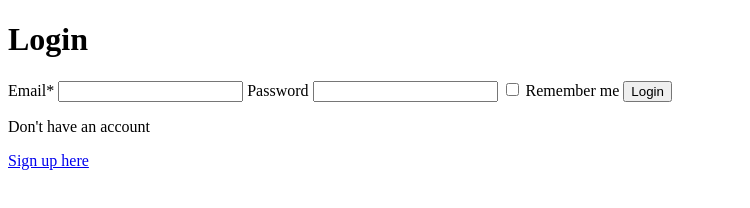
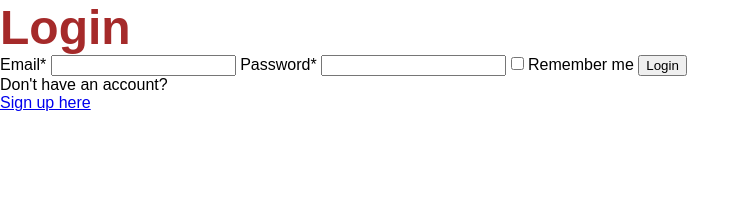
Before and after one commit to KratosGOW69/figuras-projects, a plain HTML site: page index.html in a window 1280 px wide. Shown: the whole page, without its empty margins (0-750 px from the left). Drawn offline with Linux system fonts and the light colour scheme.

Commit message:
Add files via upload

```diff
--- a/index.html
+++ b/index.html
@@ -3,22 +3,21 @@
 <head>
     <meta charset="UTF-8">
     <meta name="viewport" content="width=device-width, initial-scale=1.0">
-    <title>Figuras Projects</title>
-    <link rel="stylesheet" type="text/css" href="style.css" />
+    <title>Log in</title>
+    <link rel="stylesheet" href="style.css">
 </head>
 <body>
     <form>
-        <h1>Login</h1>
+        <h1 class="virsraksts">Login</h1>
         <label>Email*</label>
-        <input type="text">
-        <label>Password</label>
+        <input type="text" >
+        <label>Password*</label>
         <input type="text">
         <input type="checkbox">
         <label>Remember me</label>
         <button>Login</button>
-        <p>Don't have an account</p>
+        <p>Don't have an account?</p>
         <a href="#">Sign up here</a>
     </form>
-
 </body>
 </html>
--- a/style.css
+++ b/style.css
@@ -0,0 +1,17 @@
+*{
+  margin: 0;
+  box-sizing: boarder-box;
+}
+
+body{
+   font-family: Arial, Helvetica,
+   sans-serif;
+}
+
+.virsraksts{
+color: brown;
+font-size: 48px;
+font-weight: bold;
+
+
+}
```
